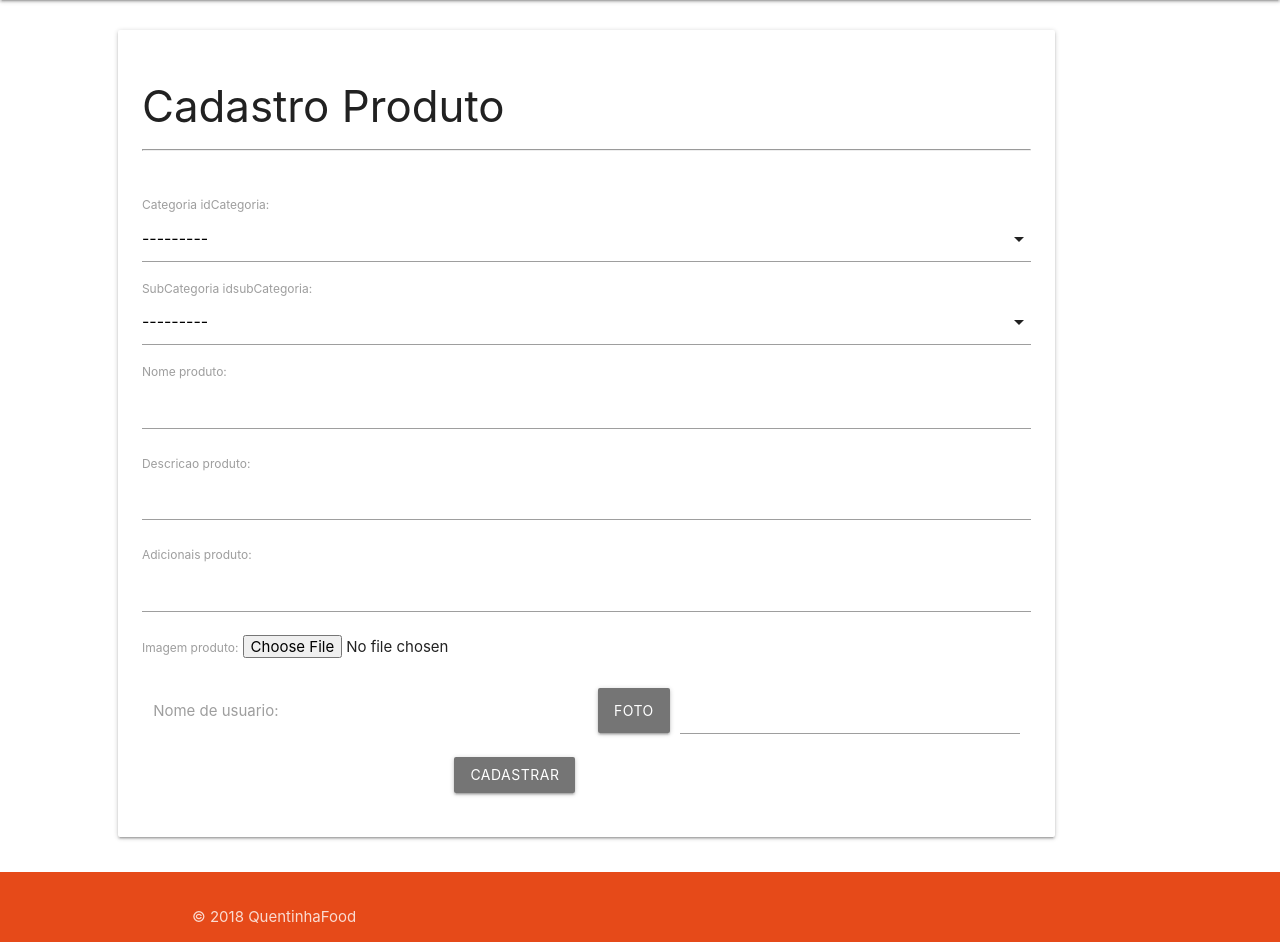
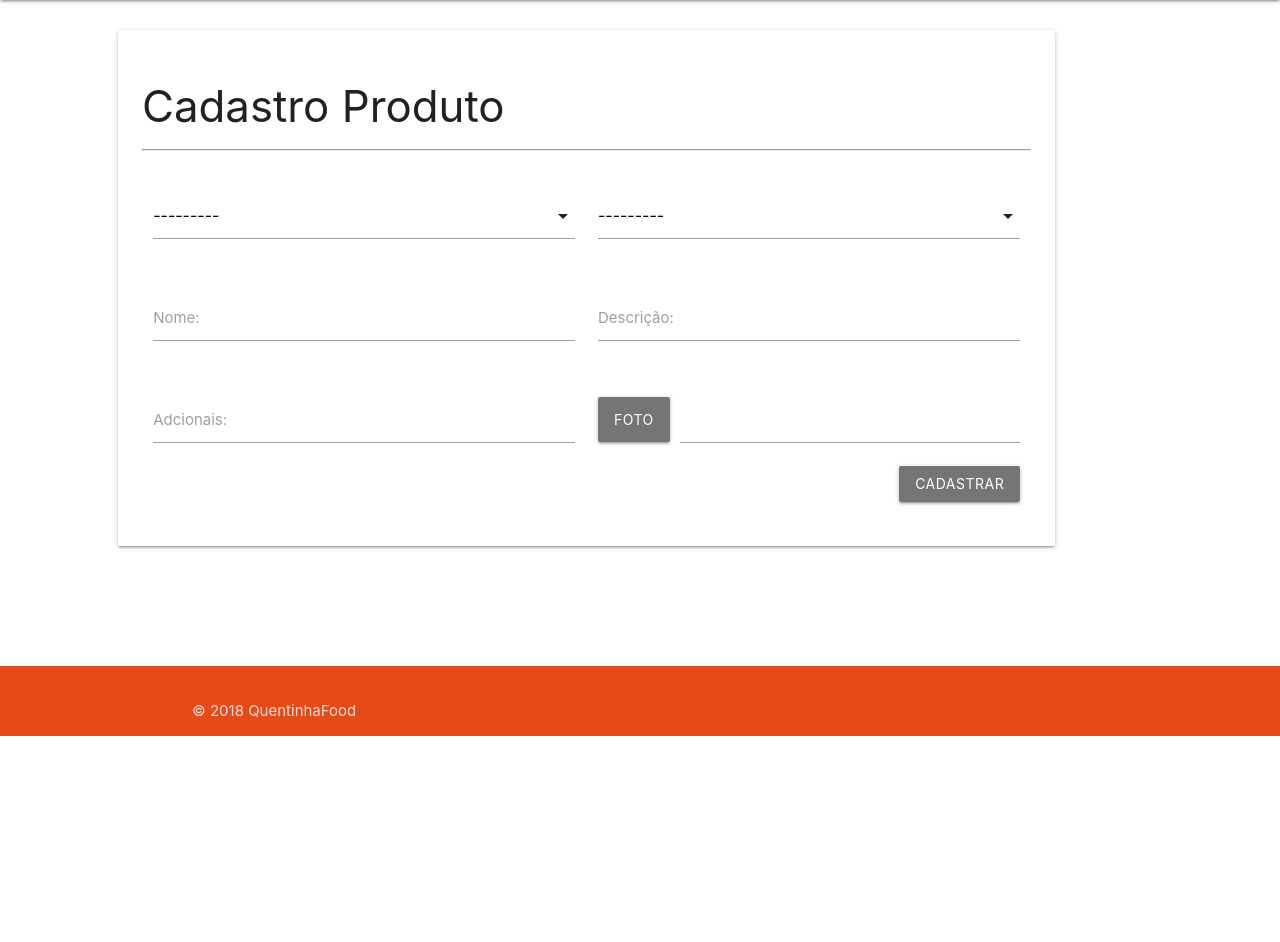
Before and after one commit to LeonardoMoers/project-food, a Django app: template project/QuentinhaFood/templates/produto/cadastro_produto.html in a window 1280 px wide. Shown: the part 64-1006 px from the top of the page. After the commit the page ends 800 px from the top, so only its background shows below. Run offline with Django 3.2, Linux system fonts and the light colour scheme; the template is opened without the code that fills it: values that come from a table or form of the project are taken from there, others are empty; tables that the repository leaves empty hold one stand-in row (values such as "Sample post"); parts of the project's set-up code (start-up, migrations or seed data) failed here and were passed over; some libraries are stand-ins or nearby versions.

Commit message:
nova tela de cadastro e listagem de produtos

```diff
--- a/project/QuentinhaFood/forms/cadastro_produto.py
+++ b/project/QuentinhaFood/forms/cadastro_produto.py
@@ -1,8 +1,16 @@
 from django import forms
 from ..models import Produto, SubCategoria, Categoria
 
+
 class ProdutoForm(forms.ModelForm):
+    nome_produto = forms.CharField(widget=forms.TextInput(
+        attrs={'class': 'validate', 'id': 'nome_produto', 'v-model': 'nome_produto'}))
+    descricao_produto = forms.CharField(widget=forms.TextInput(
+        attrs={'class': 'validate', 'id': 'descricao_produto', 'v-model': 'descricao_produto'}))
+    adicionais_produto = forms.CharField(widget=forms.TextInput(
+        attrs={'class': 'validate', 'id': 'adicionais_produto', 'v-model': 'adicionais_produto'}))
 
     class Meta:
         model = Produto
-        fields = ('categoria_idCategoria', 'subCategoria_idsubCategoria', 'nome_produto', 'descricao_produto', 'adicionais_produto', 'imagem_produto')
+        fields = ('categoria_idCategoria', 'subCategoria_idsubCategoria',
+                  'nome_produto', 'descricao_produto', 'adicionais_produto', 'imagem_produto')
--- a/project/QuentinhaFood/templates/produto/cadastro_produto.html
+++ b/project/QuentinhaFood/templates/produto/cadastro_produto.html
@@ -14,19 +14,35 @@
         <form action="{% url 'cadastroProduto' %}" method="post" name="formProduto" id="formProduto" enctype="multipart/form-data">
             {% csrf_token %}
 
-            {{form.as_p}}
-
             <div class="input-field col s6">
-                <label for="username">Nome de usuario:</label>
-                {{form.username}}
-                <span class="helper-text" v-bind:data-error="wrongUsername"></span>
+                {{form.categoria_idCategoria}}
+                <span class="helper-text" v-bind:data-error="wrong"></span>
+            </div>
+            <div class="input-field col s6">
+                {{form.subCategoria_idsubCategoria}}
+                <span class="helper-text" v-bind:data-error="wrong"></span>
+            </div>
+            <div class="input-field col s6">
+                <label for="nome_produto">Nome:</label>
+                {{form.nome_produto}}
+                <span class="helper-text" v-bind:data-error="wrongName"></span>
+            </div>
+            <div class="input-field col s6">
+                <label for="descricao_produto">Descrição:</label>
+                {{form.descricao_produto}}
+                <span class="helper-text" v-bind:data-error="wrong"></span>
+            </div>
+            <div class="input-field col s6">
+                <label for="adicionais_produto">Adcionais:</label>
+                {{form.adicionais_produto}}
+                <span class="helper-text" v-bind:data-error="wrong"></span>
             </div>
 
             <div class="file-field input-field col s6">
                 <div class="btn waves-effect waves-light grey darken-1">
                     <span>Foto</span>
                     {{form.imagem_produto}}
-                    <span class="helper-text" v-bind:data-error="wrongFile"></span>
+                    <span class="helper-text" v-bind:data-error="wrong"></span>
                 </div>
                 <div class="file-path-wrapper">
                     <input class="file-path" type="text">
@@ -41,9 +57,40 @@
 </div>
 
 <script>
-    document.addEventListener('DOMContentLoaded', function () {
-        var elems = document.querySelectorAll('select');
-        var instances = M.FormSelect.init(elems);
-    });
+    new Vue({
+        delimiters: ['[[', ']]'],
+        el: '#formProduto',
+        data: {
+            nome_produto: '',
+            descricao_produto: '',
+            adicionais_produto: '',
+            wrongName: '',
+            wrong: '',
+        },
+        methods: {
+            validaCampos: function () {
+                if (this.nome_produto.length < 3 || this.nome_produto.match(/^[A-Za-záàâãéèêíïóôõöúçñÁÀÂÃÉÈÍÏÓÔÕÖÚÇÑ. ]+$/) == null) {
+                    document.getElementById("nome_produto").focus();
+                    this.wrongName = 'Nome invalido';
+                    document.getElementById("nome_produto").classList.add("invalid");
+                    return 0;
+                }
+                document.formProduto.submit();
+            },
+        },
+        mounted: function () {
+            document.formProduto.addEventListener("keyup", function (event) {
+                event.preventDefault();
+                if (event.keyCode === 13) {
+                    document.getElementById("cadastrar").click();
+                }
+            });
+            document.addEventListener('DOMContentLoaded', function () {
+                var elems = document.querySelectorAll('select');
+                var instances = M.FormSelect.init(elems);
+            });
+        },
+    })
 </script>
+
 {% endblock %}
```
Also changed, not shown: project/QuentinhaFood/templates/estabelecimento/pagina_estabelecimento.html (+9 -9 lines), project/media/images/produto/4EqHKAGD_400x400.png (added).
